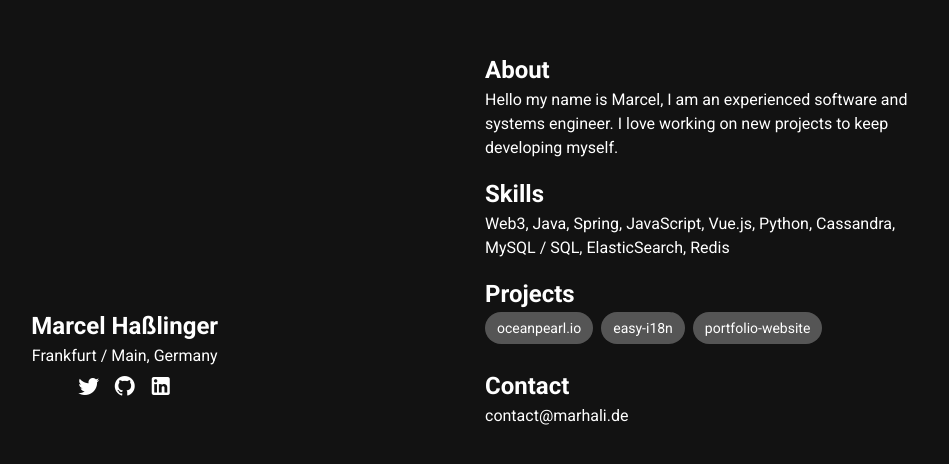
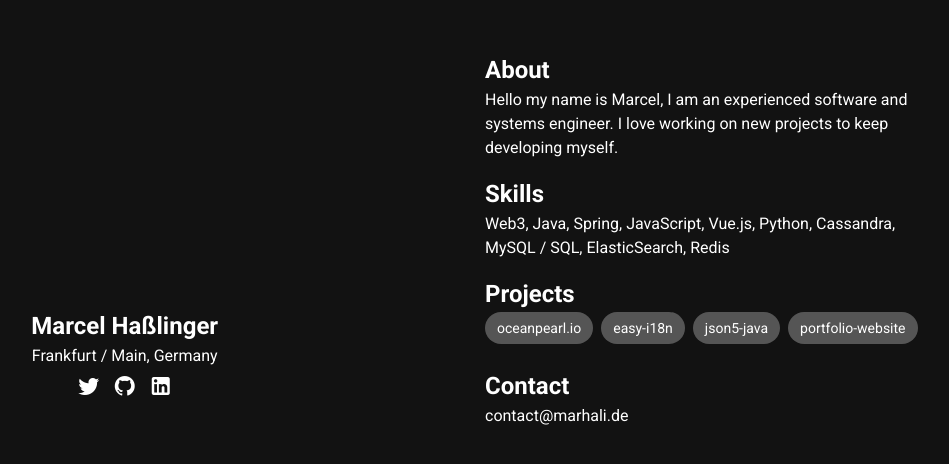
Before and after one commit to marhali/portfolio-website, a Vue app: page / in a window 1280 px wide. Shown: the part 152-616 px from the top of the page, without its empty margins (219-1168 px from the left). Built offline with nearby package versions, Linux system fonts and the light colour scheme; what vue-head would draw is missing.

Commit message:
add new portfolio project

```diff
--- a/src/views/Landing.vue
+++ b/src/views/Landing.vue
@@ -113,6 +113,10 @@ export default {
           href: 'https://github.com/marhali/easy-i18n'
         },
         {
+          title: 'json5-java',
+          href: 'https://github.com/marhali/json5-java'
+        },
+        {
           title: 'portfolio-website',
           href: 'https://github.com/marhali/portfolio-website'
         }
```
